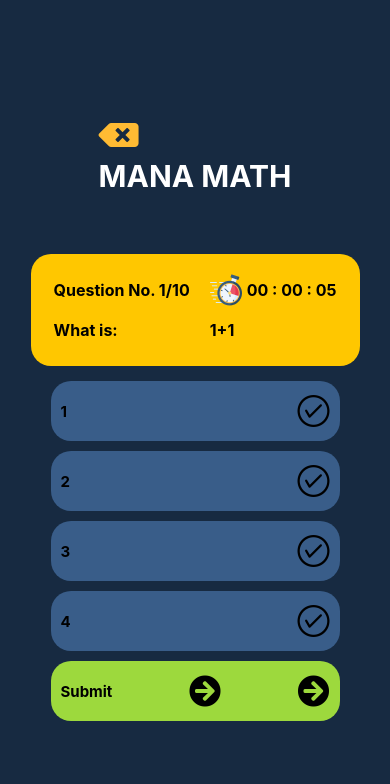
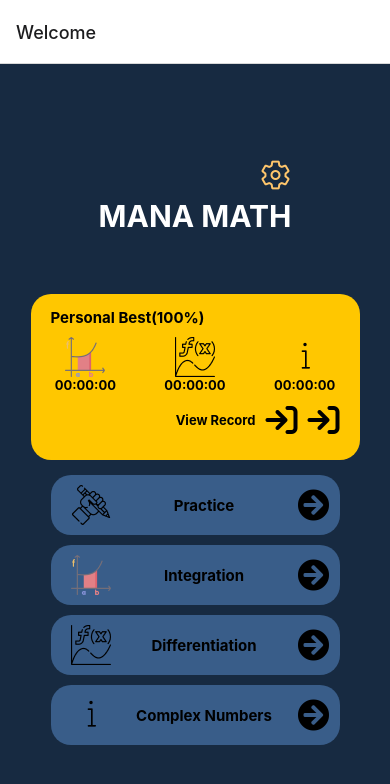
Before and after one commit to allanw01/level3_app, a React Native app in the folder manaMathQuizApp/: screen / in a window 390 px wide. Shown: the top 784 px of the page. Built offline with nearby package versions, Linux system fonts and the light colour scheme.

Commit message:
Navigation between the difference screen

```diff
--- a/manaMathQuizApp/App.js
+++ b/manaMathQuizApp/App.js
@@ -1,11 +1,31 @@
-import { StatusBar } from 'expo-status-bar';
-import { StyleSheet, Text, View, TouchableOpacity } from 'react-native';
-import { useState } from 'react';
-
+import HomeScreen from './app/screens/HomeScreen';
 import QuizScreen from './app/screens/QuizScreen';
-import HomeScreen from './app/screens/HomeScreen';
 import FinishScreen from './app/screens/FinishScreen';
 
+import { NavigationContainer } from "@react-navigation/native";
+import { createNativeStackNavigator } from "@react-navigation/native-stack";
+
+const Stack = createNativeStackNavigator();
+
 export default function App() {
-  return <QuizScreen/>;
+  return (
+    <NavigationContainer>
+      <Stack.Navigator>
+        <Stack.Screen
+          name="Home"
+          component={HomeScreen}
+          options={{title: "Welcome"}}
+        />
+        <Stack.Screen
+          name="Quiz"
+          component={QuizScreen}
+        />
+        <Stack.Screen
+          name="Finish"
+          component={FinishScreen}
+          // options={{headerShown: false}}
+        />
+      </Stack.Navigator>
+    </NavigationContainer>
+  );
 }
--- a/manaMathQuizApp/app/screens/FinishScreen.js
+++ b/manaMathQuizApp/app/screens/FinishScreen.js
@@ -1,13 +1,18 @@
 import React from 'react';
 import { StyleSheet, Text, View, TouchableOpacity, Image } from 'react-native';
 import { useState } from 'react';
+
+import { StackActions } from '@react-navigation/native';
 
 import QuickLinkButtons from '../components/QuickLinkButton';
 
 import { Ionicons } from '@expo/vector-icons';
 import { FontAwesome5 } from '@expo/vector-icons';
 
-function FinishScreen(props) {
+function FinishScreen( { navigation, route } ) {
+
+  let score = route.params.score;
+  let time = route.params.time;
 
   return (
     <View style={styles.container}>
@@ -24,23 +29,23 @@ function FinishScreen(props) {
 
           <View style={styles.statisticsPanelTimer}>
             <Image style={{marginRight:5,paddingBottom:5}} source={require('../assets/clock.png')} />
-            <Text style={styles.statisticsPanelText}>Your time: 00-00-00</Text>
+            <Text style={styles.statisticsPanelText}>Time: {time}</Text>
           </View>
           <View style={styles.statisticsPanelScore}>
             <Image style={{marginRight:5,paddingBottom:5}} source={require('../assets/score.png')} />
-            <Text style={styles.statisticsPanelText}>Final Score: 10/10</Text>
+            <Text style={styles.statisticsPanelText}>Final Score: {score}</Text>
           </View>
 
         </View>
 
         <View style={styles.quickLinks}>
           <View style={styles.quickLinksRow}>
-            <QuickLinkButtons text='Play Again' imgSource ={require('../assets/quickLinkIcons/play_again.png')}/>
+            <QuickLinkButtons text='Play Again' imgSource ={require('../assets/quickLinkIcons/play_again.png')} onPress={() => navigation.navigate("Quiz")}/>
             <QuickLinkButtons text='View Record' imgSource ={require('../assets/quickLinkIcons/view_record.png')}/>
             {/* <QuickLinkButtons text='Review Answers' imgSource ={require('../assets/quickLinkIcons/review_answers.png')}/> */}
           </View>
           <View style={styles.quickLinksRow}>
-            <QuickLinkButtons text='   Home    ' imgSource ={require('../assets/quickLinkIcons/home.png')}/>
+            <QuickLinkButtons text='   Home    ' imgSource ={require('../assets/quickLinkIcons/home.png')} onPress={() => navigation.navigate("Home")}/>
             <QuickLinkButtons text='Export' imgSource ={require('../assets/quickLinkIcons/export.png')}/>
             {/* <QuickLinkButtons text='Share' imgSource ={require('../assets/quickLinkIcons/share.png')}/> */}
           </View>
--- a/manaMathQuizApp/app/screens/HomeScreen.js
+++ b/manaMathQuizApp/app/screens/HomeScreen.js
@@ -8,7 +8,7 @@ import PBStats from "../components/PBStats";
 import FontAwesome6 from '@expo/vector-icons/FontAwesome6';
 import { Ionicons } from '@expo/vector-icons';
 
-function HomeScreen(props) {
+function HomeScreen( { navigation } ) {
 
   return (
     <View style={styles.container}>
@@ -43,7 +43,7 @@ function HomeScreen(props) {
         <HomeBtn onPress={() => console.log("Practice")} text='Practice' imgSource ={require('../assets/practice.png')}/>
         <HomeBtn onPress={() => console.log("integration")} text='Integration' imgSource ={require('../assets/integration.png')}/>
         <HomeBtn onPress={() => console.log("Differentiation")} text='Differentiation' imgSource ={require('../assets/differentiation.png')}/>
-        <HomeBtn onPress={() => console.log("Complex Numbers")} text='Complex Numbers' imgSource ={require('../assets/complexNum.png')}/>
+        <HomeBtn onPress={() => navigation.navigate("Quiz")} text='Complex Numbers' imgSource ={require('../assets/complexNum.png')}/>
       </View>
 
     </View>
--- a/manaMathQuizApp/app/screens/QuizScreen.js
+++ b/manaMathQuizApp/app/screens/QuizScreen.js
@@ -1,6 +1,8 @@
 import React from 'react';
 import { StyleSheet, Text, View, TouchableOpacity, Image } from 'react-native';
 import { useState, useRef, useEffect } from 'react';
+
+import { StackActions } from '@react-navigation/native';
 
 import { complexAlgebraData } from "../config/quizData";
 
@@ -9,7 +11,7 @@ import Quiz from "../components/QuizButton.js";
 import { FontAwesome5 } from '@expo/vector-icons';
 import { Ionicons } from '@expo/vector-icons';
 
-function QuizScreen(props) {
+function QuizScreen( { navigation } ) {
 
   // Variables for running the quiz:
   const [currentQuestion, setCurrentQuestion] = useState(0);
@@ -85,6 +87,10 @@ function QuizScreen(props) {
         setCurrentQuestion(nextQuestion);
       } else {
         handleStop()
+        // navigation.navigate("Finish")
+        navigation.dispatch(
+          StackActions.replace("Finish", { score: score , time: formatTime(time)})
+        );
         setShowFinishQuiz(true);
       }
       setSelectedAnswer(false)
```
